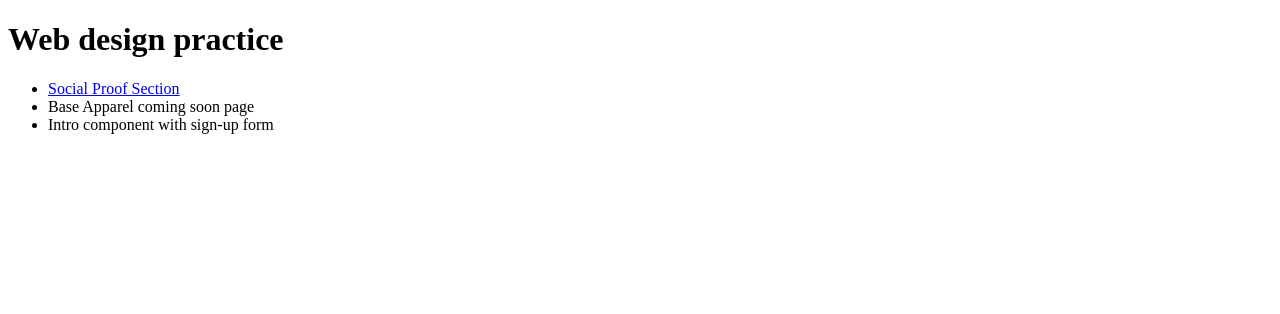
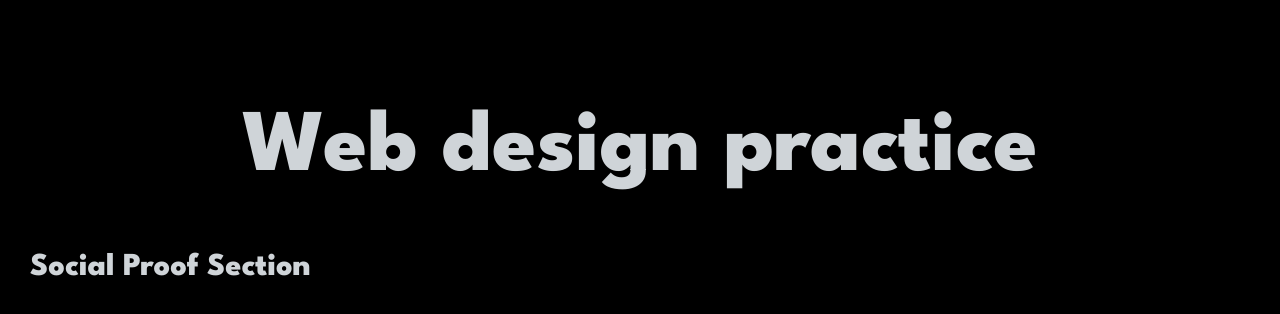
Before and after one commit to Jesus-AA/202307-w2ch1-jesus-alvarez, a website: page index.html in a window 1280 px wide. Drawn offline with Linux system fonts and the light colour scheme.

Commit message:
Modified main page and added favicon to main page and design page

```diff
--- a/index.html
+++ b/index.html
@@ -7,6 +7,11 @@
   <title>Web Design Index</title>
   <link rel="stylesheet" href="./css/style.css">
   <meta name="description" content="A web design from a template web.">
+  <link rel="shortcut icon" href="./assests/favicon-32x32.png" type="image/x-icon">
+  <link rel="preconnect" href="https://fonts.googleapis.com">
+  <link rel="preconnect" href="https://fonts.gstatic.com" crossorigin>
+  <link href="https://fonts.googleapis.com/css2?family=League+Spartan:wght@800&display=swap" rel="stylesheet">
+
 
 </head>
 
@@ -15,11 +20,8 @@
     <h1>Web design practice</h1>
   </header>
 
-  <ul>
-    <li><a href="./socialproof.html">Social Proof Section</a></li>
-    <li>Base Apparel coming soon page</li>
-    <li>Intro component with sign-up form</li>
-  </ul>
+  <a href="./socialproof.html">Social Proof Section</a></li>
+
 </body>
 
 </html>
--- a/sass/style.scss
+++ b/sass/style.scss
@@ -0,0 +1,34 @@
+* {
+  box-sizing: border-box;
+  padding: 0;
+  margin: 0;
+}
+
+body {
+  padding: 3.75rem 1.875rem;
+  font-family: "League Spartan", sans-serif;
+  display: flex;
+  flex-direction: column;
+  align-items: center;
+  gap: 1rem;
+  background-color: black;
+}
+
+header {
+  deisplay: flex;
+  flex-direction: column;
+  align-items: center;
+}
+
+h1 {
+  padding: 3rem;
+  font-size: 5.5rem;
+  color: #cfd4d8;
+}
+
+a {
+  align-self: flex-start;
+  font-size: 2rem;
+  text-decoration: none;
+  color: #cfd4d8;
+}
```
Also changed, not shown: socialproof.html (+1 -0 lines), assests/favicon-32x32.png (added), css/style.css, 1 other file.
